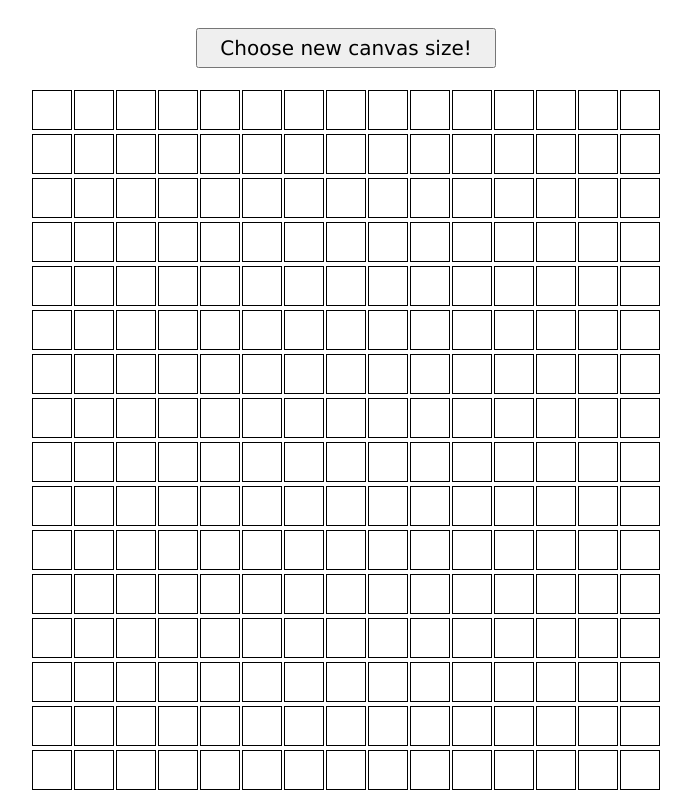
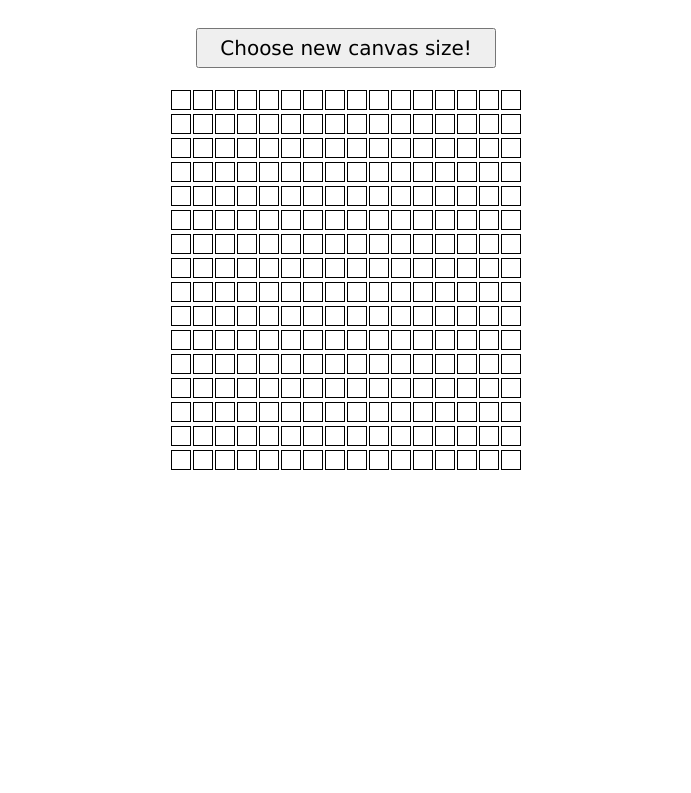
Before and after one commit to Stefano-Frigo-Professional/etch-a-sketch, a plain HTML site: page index.html in a window 1280 px wide. Shown: the whole page, without its empty margins (294-985 px from the left). Drawn offline with Linux system fonts and the light colour scheme.

Commit message:
Add ability to create any size grid up to 80

```diff
--- a/script.js
+++ b/script.js
@@ -1,27 +1,49 @@
 const container = document.querySelector(".container");
 
 function createNewGrid(size){
-    for(let i = 0; i<Math.pow(size, 2); i++){
+    size = Number(size) + 1;
+
+    deleteOldGrid();
+    for(let i = 0; i<(Math.pow(size, 2)-size); i++){
         const newDiv = document.createElement("div");
         container.appendChild(newDiv);
     }
+
+    const xth = document.querySelectorAll(`.container div:nth-child(${size}n + 1)`);
+    xth.forEach((x) => {
+        x.classList.add("xth");
+    })
+
+    addGridTrail();
 }
 
-createNewGrid(16);
+function addGridTrail() {
+    const containerDivs = document.querySelectorAll(".container div");
+    containerDivs.forEach((containerDiv) => {
+        containerDiv.addEventListener("mouseenter", changeColour);
+    });
+
+}
+
+function deleteOldGrid() {
+    container.innerHTML = "";
+}
+
+function createInitialGrid() {
+    createNewGrid(16);
+}
+
+createInitialGrid();
 
 function changeColour(e) {
     e.target.classList.add("red-square");
 }
 
-const containerDivs = document.querySelectorAll(".container div");
-containerDivs.forEach((containerDiv) => {
-    containerDiv.addEventListener("mouseenter", changeColour);
-});
-
 const selectionButton = document.querySelector("button.selection");
 selectionButton.addEventListener("click", askForGridSize);
 
 function askForGridSize(e){
-    const size = prompt("What grid size do you want? Max 100.");
+    const size = prompt("What grid size do you want? Max 80.");
+    if(size>80) return;
     createNewGrid(size);
 }
--- a/styles.css
+++ b/styles.css
@@ -25,12 +25,12 @@ button.selection {
 
 .container div {
     border: 1px solid black;
-    height: 40px;
-    width: 40px;
+    height: 20px;
+    width: 20px;
 
 }
 
-.container div:nth-child(16n+1) {
+.container div.xth {
     width:100%;
     border:0;
     height: 0;
```
